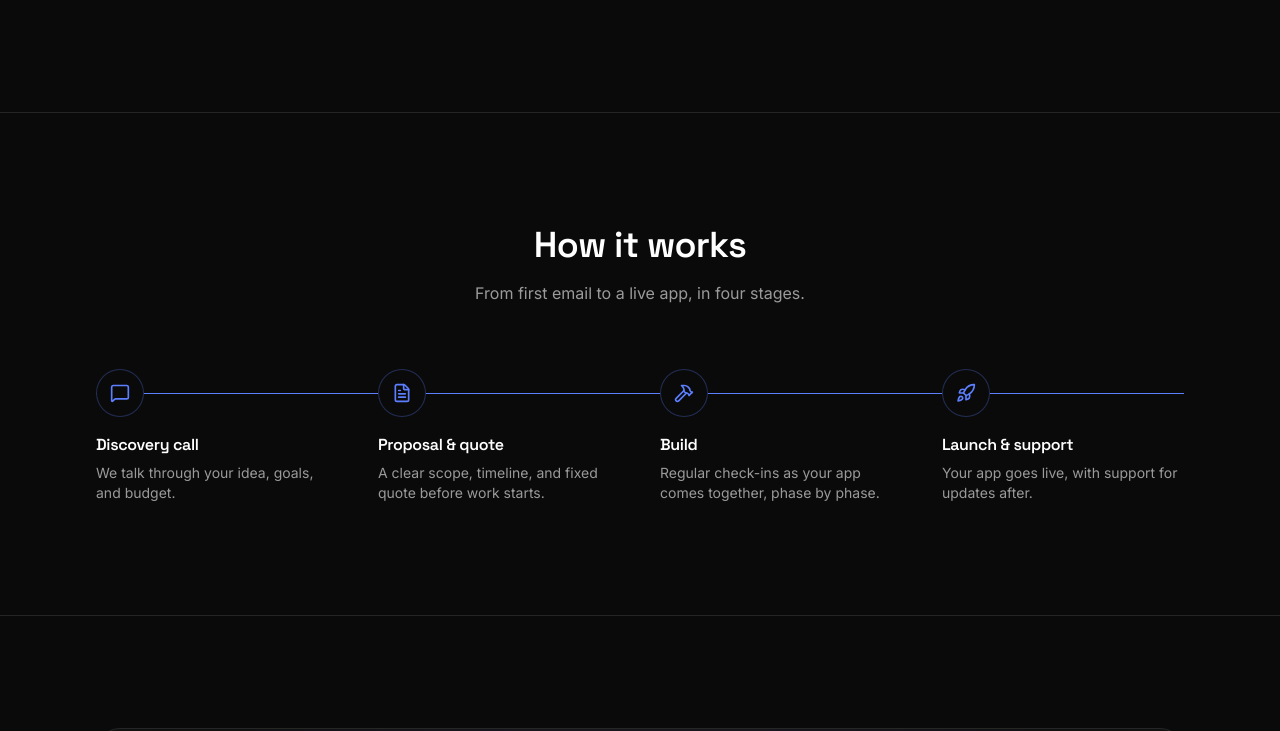
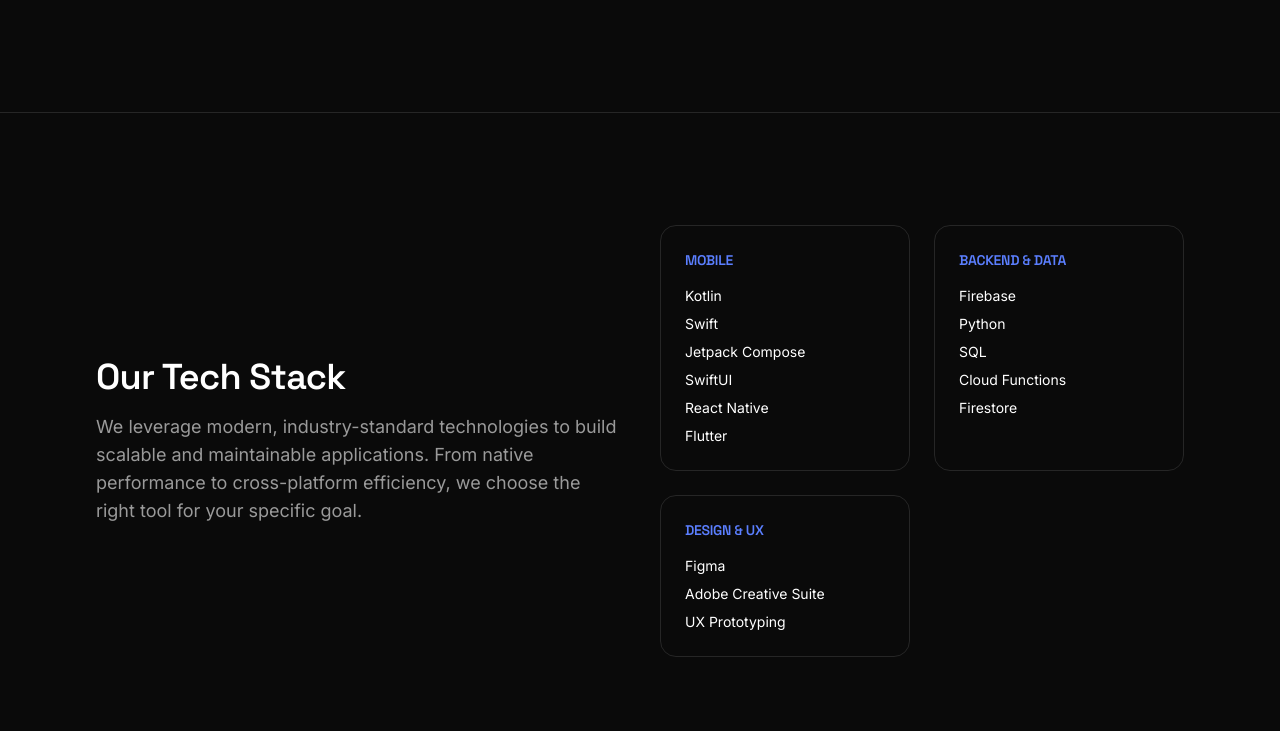
Before and after one commit to Calvinmeiring1/smartapphub-website, a React (Vite) app: page /commission in a window 1280 px wide. Shown: the part 1402-2133 px from the top of the page. Built offline with nearby package versions, Linux system fonts and the light colour scheme; no server answers.

Commit message:
Enhance SEO: Add Tech Stack (Mobile, Backend, Python, SQL) and flesh out Graphic Design services

```diff
--- a/src/pages/Commission.tsx
+++ b/src/pages/Commission.tsx
@@ -4,8 +4,11 @@
 import Services from "../components/Services";
 import Process from "../components/Process";
 import CommissionCTA from "../components/CommissionCTA";
+import Section from "../components/Section";
+import Container from "../components/Container";
 
 const commissionSchema = {
+  // ... (keeping schema as is)
   "@context": "https://schema.org",
   "@type": "Service",
   "name": "App Development Commission",
@@ -21,17 +24,57 @@
   "serviceType": "Software Development"
 };
 
+const technologies = [
+  { category: "Mobile", tools: ["Kotlin", "Swift", "Jetpack Compose", "SwiftUI", "React Native", "Flutter"] },
+  { category: "Backend & Data", tools: ["Firebase", "Python", "SQL", "Cloud Functions", "Firestore"] },
+  { category: "Design & UX", tools: ["Figma", "Adobe Creative Suite", "UX Prototyping"] },
+];
+
+function TechStackSection() {
+  return (
+    <Section className="border-t border-[var(--color-border)]">
+      <Container>
+        <div className="grid gap-10 lg:grid-cols-2 lg:items-center">
+          <div>
+            <h2 className="font-display text-3xl font-semibold text-white sm:text-4xl">
+              Our Tech Stack
+            </h2>
+            <p className="mt-4 text-lg text-[var(--color-text-muted)]">
+              We leverage modern, industry-standard technologies to build scalable and maintainable applications. From native performance to cross-platform efficiency, we choose the right tool for your specific goal.
+            </p>
+          </div>
+          <div className="grid gap-6 sm:grid-cols-2">
+            {technologies.map((tech) => (
+              <div key={tech.category} className="rounded-2xl border border-[var(--color-border)] bg-[var(--color-bg)]/50 p-6">
+                <h3 className="font-display text-sm font-bold uppercase tracking-wider text-[var(--color-accent)]">
+                  {tech.category}
+                </h3>
+                <ul className="mt-4 space-y-2">
+                  {tech.tools.map((tool) => (
+                    <li key={tool} className="text-sm text-white">{tool}</li>
+                  ))}
+                </ul>
+              </div>
+            ))}
+          </div>
+        </div>
+      </Container>
+    </Section>
+  );
+}
+
 export default function Commission() {
   return (
     <>
       <SEO
         title="Commission an App | Custom Mobile Development | SmartAppHub"
-        description="Have an app idea? SmartAppHub builds custom native Android and iOS apps end to end. Get a professional, production-ready app for your business."
+        description="Have an app idea? SmartAppHub builds custom native Android and iOS apps end to end. Get a professional, production-ready app for your business using Kotlin, Swift, Python, and SQL."
         canonical="https://smartapphub.co.za/commission"
       />
       <StructuredData data={commissionSchema} />
       <CommissionHero />
       <Services />
+      <TechStackSection />
       <Process />
       <CommissionCTA />
     </>
--- a/src/pages/GraphicDesign.tsx
+++ b/src/pages/GraphicDesign.tsx
@@ -2,6 +2,9 @@
 import StructuredData from "../components/StructuredData";
 import Container from "../components/Container";
 import Section from "../components/Section";
+import Reveal from "../components/Reveal";
+import Card from "../components/Card";
+import { Palette, PenTool, Image as ImageIcon, FileText } from "lucide-react";
 
 const graphicDesignSchema = {
   "@context": "https://schema.org",
@@ -19,6 +22,29 @@
   "serviceType": "Graphic Design"
 };
 
+const services = [
+  {
+    icon: Palette,
+    title: "Brand Identity",
+    description: "Complete branding packages including logo design, color palettes, and typography that make your business stand out."
+  },
+  {
+    icon: FileText,
+    title: "Custom Stationery",
+    description: "Bespoke wedding invitations, letterheads, and business cards designed to leave a lasting impression."
+  },
+  {
+    icon: PenTool,
+    title: "Digital Assets",
+    description: "Custom social media graphics, website assets, and digital posters tailored for your online presence."
+  },
+  {
+    icon: ImageIcon,
+    title: "Print Media",
+    description: "High-quality designs for physical posters, banners, and marketing materials ready for professional printing."
+  }
+];
+
 export default function GraphicDesign() {
   return (
     <>
@@ -29,9 +55,42 @@
       />
       <StructuredData data={graphicDesignSchema} />
       <Section className="pt-36">
-        <Container className="max-w-3xl">
-          <h1 className="font-display text-3xl font-semibold text-white sm:text-4xl">Graphic Design</h1>
-          <p className="mt-6 text-lg text-[var(--color-text-muted)]">Coming soon: A showcase of our branding and design work, including custom stationery and posters.</p>
+        <Container>
+          <div className="max-w-3xl">
+            <h1 className="font-display text-3xl font-semibold text-white sm:text-4xl">Graphic Design</h1>
+            <p className="mt-6 text-lg text-[var(--color-text-muted)]">
+              We pair software engineering with professional design to create cohesive, beautiful experiences. From your first logo to your wedding day stationery, we handle the creative details so you don't have to.
+            </p>
+          </div>
+
+          <div className="mt-16 grid gap-6 sm:grid-cols-2 lg:grid-cols-4">
+            {services.map((service, i) => (
+              <Reveal key={service.title} delay={i * 0.1}>
+                <Card hover className="h-full">
+                  <div className="flex h-11 w-11 items-center justify-center rounded-2xl bg-[var(--color-accent-soft)] text-[var(--color-accent)]">
+                    <service.icon size={20} />
+                  </div>
+                  <h3 className="mt-5 font-display text-lg font-semibold text-white">{service.title}</h3>
+                  <p className="mt-2 text-sm leading-relaxed text-[var(--color-text-muted)]">{service.description}</p>
+                </Card>
+              </Reveal>
+            ))}
+          </div>
+
+          <div className="mt-20 rounded-[var(--radius-card)] border border-[var(--color-border)] bg-[var(--color-bg)]/50 p-8 text-center">
+            <h2 className="font-display text-2xl font-semibold text-white">Start a design project</h2>
+            <p className="mt-4 text-[var(--color-text-muted)]">
+              Looking for something specific? We take on a limited number of design commissions each month.
+            </p>
+            <div className="mt-8">
+              <a
+                href="mailto:smartapphubdev@gmail.com?subject=Graphic Design Inquiry"
+                className="inline-flex h-12 items-center justify-center rounded-full bg-white px-8 text-sm font-semibold text-black transition-transform hover:scale-105 active:scale-95"
+              >
+                Get in touch
+              </a>
+            </div>
+          </div>
         </Container>
       </Section>
     </>
```
